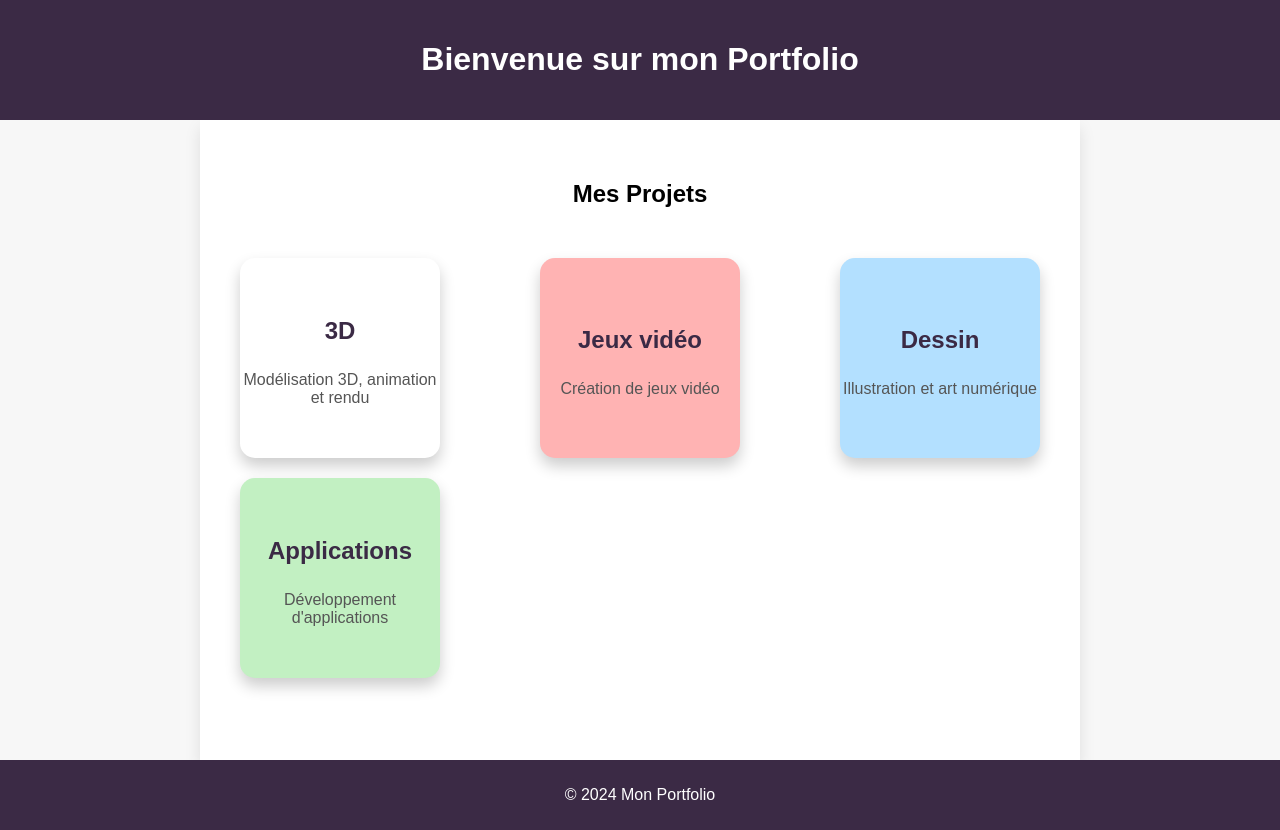
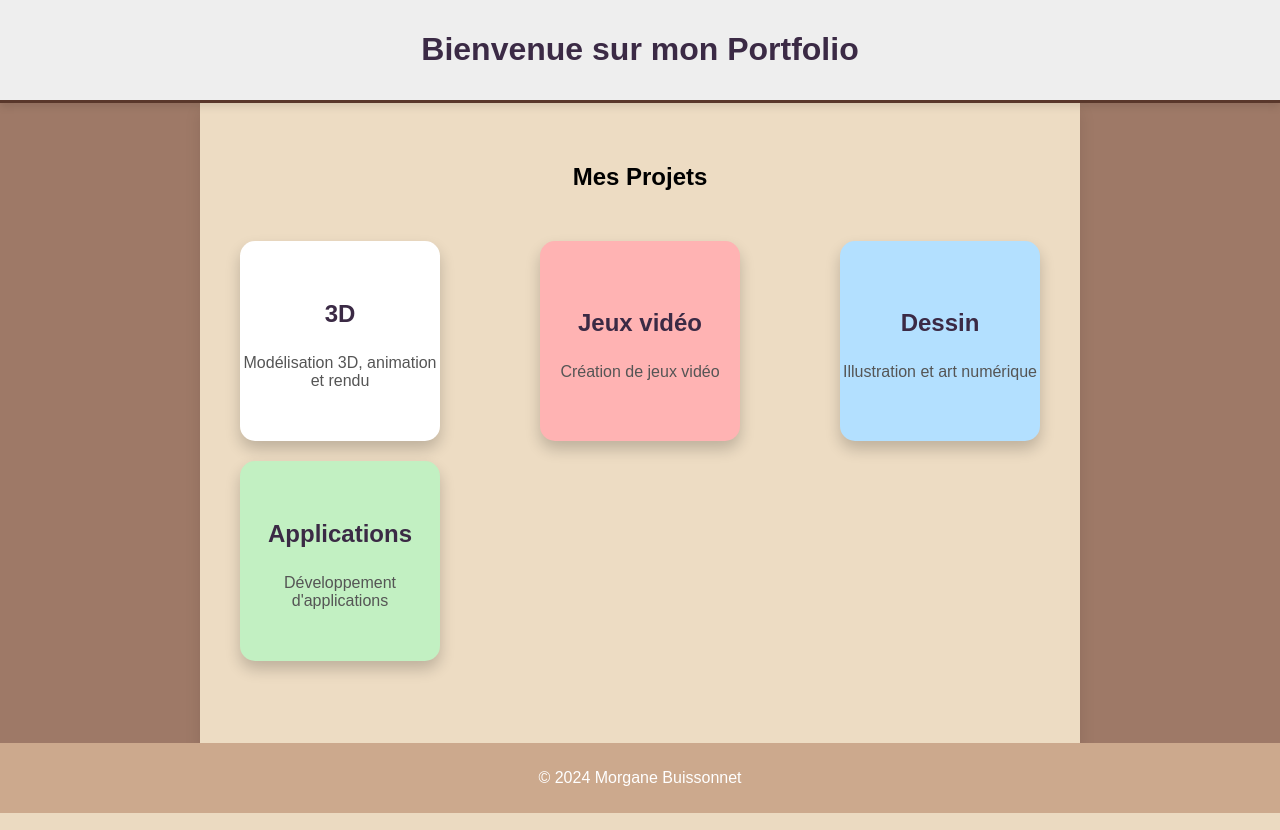
Before and after one commit to MorganeBssnnt/portfolio2, a Flask app: page / in a window 1280 px wide. Run offline with Flask 3, Linux system fonts and the light colour scheme.

Commit message:
add palette

```diff
--- a/static/css/style.css
+++ b/static/css/style.css
@@ -3,49 +3,63 @@
 /*******************************************************************/
 body {
   font-family: Arial, sans-serif;
-  background-color: #f7f7f7;
+  background-color: #9e7967; /* Fond de page en beige olive */
   margin: 0;
   padding: 0;
 }
 
+/*******************************************************************/
+/****************************** HEADER *****************************/
+/*******************************************************************/
 header {
-  background-color: #3b2a45;
-  color: white;
-  padding: 20px;
+  background-color: #eeeeee; /* Gris clair pour le fond */
+  color: #3b2a45; /* Texte foncé pour le contraste */
+  padding: 10px 20px; /* Réduire la hauteur du header */
   text-align: center;
-  position: relative; /* Peut rester "relative" pour être au-dessus */
-  z-index: 2; /* Toujours au-dessus du contenu */
+  position: relative;
+  z-index: 2;
+  box-shadow: 0 4px 8px rgba(0, 0, 0, 0.1); /* Ombre subtile sous le header */
+  border-bottom: 3px solid #59372b; /* Bordure en bas du header en marron foncé */
 }
 
+/*******************************************************************/
+/****************************** FOOTER *****************************/
+/*******************************************************************/
 footer {
-  background-color: #3b2a45;
-  color: white;
+  background-color: #cca98d; /* Beige clair pour le footer */
+  color: white; /* Texte blanc pour ressortir */
   text-align: center;
   padding: 10px;
   position: relative;
-  z-index: 2; /* Toujours au-dessus du contenu */
+  z-index: 2;
 }
 
 /*******************************************************************/
 /****************************** WRAPPER ****************************/
 /*******************************************************************/
-/* Conteneur principal ("feuille") */
 .content-wrapper {
-  width: 100%; /* Le wrapper prend toute la largeur disponible */
+  width: 100%;
   max-width: calc(100% - 400px); /* Réduire la largeur de 10px de chaque côté */
-  margin: 0 auto; /* Centrage horizontal */
+  margin: 0 auto;
   padding: 20px;
   box-sizing: border-box;
-  background-color: #fff;
+  background-color: rgba(
+    247,
+    231,
+    206,
+    0.9
+  ); /* Fond en beige clair très doux */
   box-shadow: 0 8px 15px rgba(0, 0, 0, 0.1);
   position: relative;
-  z-index: 1; /* Le contenu sera sous le header et le footer */
+  z-index: 1;
   min-height: calc(
     100vh - 160px
-  ); /* 100vh (hauteur de la fenêtre) moins la hauteur du header et du footer */
+  ); /* Hauteur totale moins la hauteur du header et footer */
 }
 
-/* Projets */
+/*******************************************************************/
+/****************************** PROJECTS ***************************/
+/*******************************************************************/
 #projects {
   display: flex;
   justify-content: center;
@@ -65,7 +79,7 @@
 .project-card {
   width: 200px;
   height: 200px;
-  background-color: #fff;
+  background-color: #ffffff; /* Blanc pour les cartes de projet */
   border-radius: 15px;
   box-shadow: 0 8px 15px rgba(0, 0, 0, 0.2);
   display: flex;
@@ -85,7 +99,7 @@
 .project-card h3 {
   font-size: 1.5rem;
   font-weight: bold;
-  color: #3b2a45;
+  color: #3b2a45; /* Texte foncé pour les titres */
   margin-bottom: 10px;
 }
 
@@ -95,17 +109,17 @@
 }
 
 #3d {
-  background-color: #d1b3ff;
+  background-color: #d1b3ff; /* Lilas pâle pour le projet 3D */
 }
 
 #game {
-  background-color: #ffb3b3;
+  background-color: #ffb3b3; /* Rose pâle pour le projet jeux vidéo */
 }
 
 #drawing {
-  background-color: #b3e0ff;
+  background-color: #b3e0ff; /* Bleu pâle pour le dessin */
 }
 
 #apps {
-  background-color: #c2f0c2;
+  background-color: #c2f0c2; /* Vert pâle pour les applications */
 }
--- a/templates/index.html
+++ b/templates/index.html
@@ -43,7 +43,7 @@
     </div>
 
     <footer>
-      <p>© 2024 Mon Portfolio</p>
+      <p>© 2024 Morgane Buissonnet</p>
     </footer>
   </body>
 </html>
```
